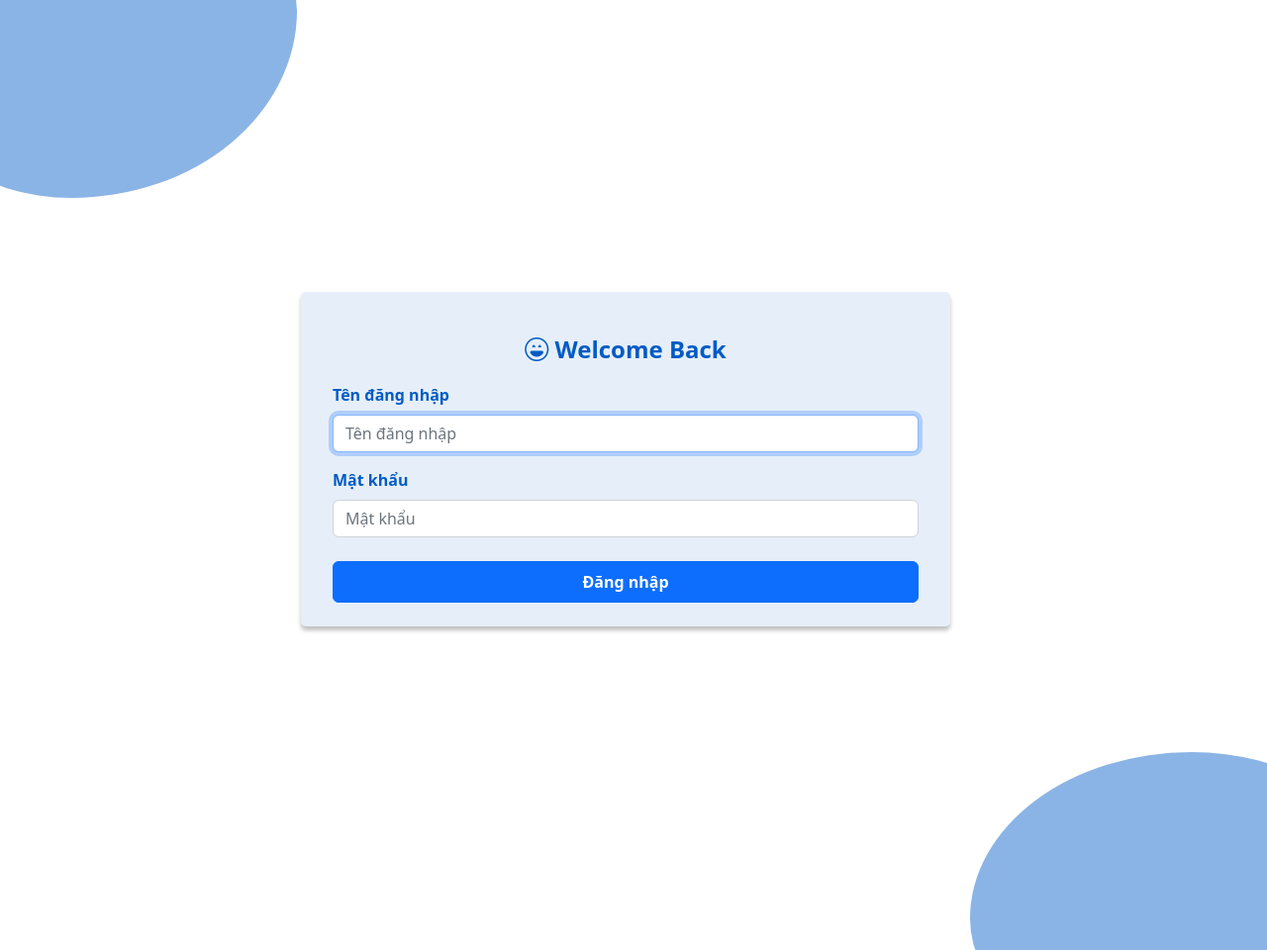
After one commit to klam-12/Ads_Management_PTUDW, a Node server app: page /account/signIn in a window 1280 px wide. The commit adds this page. Shown: the whole page at 99% size. Run offline with Node 20, Linux system fonts and the light colour scheme; some libraries are stand-ins or nearby versions.

Commit message:
create account UI & globalStyle

```diff
--- a/dynamicWeb/app.js
+++ b/dynamicWeb/app.js
@@ -1,14 +1,23 @@
-const path = require('path');
-const express = require('express');
-const hbs = require('express-handlebars');
-const route = require('./routes');
+import express from 'express';
+import { engine } from 'express-handlebars';
+import hbs_sections from 'express-handlebars-sections';
+import session from 'express-session';
+import {createRequire} from "module";
+
+import path from 'path';
+import { dirname } from 'path';
+import { fileURLToPath } from 'url';
+const __dirname = dirname(fileURLToPath(import.meta.url));
 
 // Connect to MongoDB
 // db.connectDB();
 
+import accountRoute from "./routes/account.route.js"
+
 const app = express();
 const port = 3000;
-app.use(express.static(__dirname + 'static'));
+app.use("/static", express.static(__dirname + "\\static"));
+
 app.use(
     express.urlencoded({
         extended: true,
@@ -18,21 +27,31 @@ app.use(express.json());
 
 app.engine(
     'hbs',
-    hbs.engine({
-        extname: '.hbs',
+    engine({
+        extname: 'hbs',
         defaultLayout: 'main', // Layout mặc định nếu có
         layoutsDir: path.join(__dirname, 'views/layouts'), // Thư mục chứa layout templates
         partialsDir: path.join(__dirname, 'views/partials'), // Thư mục chứa partials
+        helpers: {
+            section: hbs_sections(),
+            format_number(val) {
+              return numeral(val).format('0,0');
+            }
+          }
     }),
+
 );
 // app.set('view engine', 'hbs');
 app.set('view engine', 'hbs');
-app.set('views', path.join(__dirname, 'views'));
+app.set('views', path.join(__dirname, './views'));
+
 app.get('/', (req, res) => {
     res.render('home');
 });
 // route(app);
 
+app.use('/account',accountRoute);
+
 app.listen(port, () => {
     console.log(`Blog app listening at http://localhost:${port}`);
 });
--- /dev/null
+++ b/dynamicWeb/routes/account.route.js
@@ -0,0 +1,23 @@
+import express from 'express'
+
+const route = express.Router();
+
+route.get('/signIn', function(req,res){
+    res.render('vwAccount/signIn',{
+        layout: false,
+    });
+});
+
+route.get('/forgotPass', function(req,res){
+    res.render('vwAccount/forgotPass',{
+        layout: false,
+    });
+});
+
+route.get('/setPass', function(req,res){
+    res.render('vwAccount/setPass',{
+        layout: false,
+    });
+});
+
+export default route;
--- /dev/null
+++ b/dynamicWeb/static/css/blob.css
@@ -0,0 +1,31 @@
+.info-color{
+    color: var(--info);
+}
+
+.heading-size{
+    font-size: 24px;
+}
+
+.blob{
+    height: 300px;
+    width: 400px;
+    background: var(--blob-color);
+    border-radius: 56% 44% 57% 43% / 56% 37% 63% 44%;
+}
+.topleft-pos{
+    position: fixed;
+    top: -100;
+    left: -100;
+}
+
+.botright-pos{
+    position: fixed;
+    bottom: -100;
+    right: -100;
+}
+
+.custom-form{
+    border-radius: 5px;
+    background: var(--account-background);
+    box-shadow: 0px 4px 4px 0px rgba(0, 0, 0, 0.25);
+}
--- /dev/null
+++ b/dynamicWeb/static/css/globalStyle.css
@@ -0,0 +1,21 @@
+* {
+    padding: 0;
+    margin: 0;
+    box-sizing: border-box;
+    outline: none;
+}
+
+body{
+    background-color: #fff;
+}
+
+:root {
+    --info: #005BC6;
+    --blob-color: #8AB4E5;
+    --account-background: #E6EFF9;
+    --blue-background: #EFFFF1;
+    --error-color: #FF0000;
+    --grey-color: #E8E8E8;
+    --black-color: #121212;
+    --green-color: #009D19;
+}
--- a/dynamicWeb/views/layouts/main.hbs
+++ b/dynamicWeb/views/layouts/main.hbs
@@ -9,7 +9,7 @@
             integrity='sha384-T3c6CoIi6uLrA9TneNEoa7RxnatzjcDSCmG1MXxSR1GAsXEV/Dwwykc2MPK8M2HN'
             crossorigin='anonymous'
         />
-        <link rel='stylesheet' href='/css/app/app.css' />
+        <link rel="stylesheet" href="/static/css/globalStyle.css">
     </head>
     <body>
         <div class='container'>{{{body}}}</div>
--- /dev/null
+++ b/dynamicWeb/views/vwAccount/signIn.hbs
@@ -0,0 +1,54 @@
+
+<html lang='en'>
+    <head>
+        <meta charset='UTF-8' />
+        <meta name='viewport' content='width=device-width, initial-scale=1.0' />
+        <title>Sign In</title>
+        <link href="https://cdn.jsdelivr.net/npm/bootstrap@5.2.3/dist/css/bootstrap.min.css" rel="stylesheet" integrity="sha384-rbsA2VBKQhggwzxH7pPCaAqO46MgnOM80zW1RWuH61DGLwZJEdK2Kadq2F9CUG65" crossorigin="anonymous">
+        <link rel="stylesheet" href="https://cdn.jsdelivr.net/npm/bootstrap-icons@1.11.2/font/bootstrap-icons.min.css">
+        <link rel="stylesheet" href="/static/css/globalStyle.css">
+        <link rel="stylesheet" href="/static/css/blob.css">
+    </head>
+    <body>
+        <div class='container'>
+            <div class="blob topleft-pos"></div>
+            <div class="blob botright-pos"></div>
+            <div class="container">
+                <form method="post" class="row g-3 position-absolute top-50 start-50 translate-middle p-4 custom-form">
+                    <div class="col-12 text-center fw-bold info-color heading-size">
+                        <i class="bi bi-emoji-laughing"></i>
+                        <label for="form-title">Welcome Back</label>
+                    </div>
+
+                    <div class="col-12">
+                        {{!-- <div class="col-12 d-flex justify-content-between">
+                            <label for="txtTdn" class="form-label">Tên đăng nhập</label>
+                            <div id="errMess" class="form-text text-danger">Sai tên đăng nhập</div>
+                        </div> --}}
+                        <label for="txtTdn" class="form-label fw-semibold info-color">Tên đăng nhập</label>
+                        <input type="text" class="form-control" id="txtTdn" name="tdn" placeholder="Tên đăng nhập" autofocus>
+                    </div>
+
+                    <div class="col-12">
+                        {{!-- <div class="col-12 d-flex justify-content-between">
+                            <label for="txtPass" class="form-label">Mật khẩu</label>
+                            <div id="errMess" class="form-text text-danger">Sai mật khẩu</div>
+                        </div> --}}
+                        <label for="txtPass" class="form-label fw-semibold info-color">Mật khẩu</label>
+                        <input type="password" class="form-control" id="txtPass" name="password" placeholder="Mật khẩu">
+                    </div>
+
+                    <div class="d-grid gap-2 mt-4">
+                        <button type="submit" class="btn btn-primary fw-semibold p-2">Đăng nhập</button>
+                    </div>
+                </form>
+            </div>
+
+
+        </div>
+
+        <script src='https://ajax.googleapis.com/ajax/libs/jquery/3.7.1/jquery.min.js'></script>
+        <script src="https://cdn.jsdelivr.net/npm/@popperjs/core@2.11.6/dist/umd/popper.min.js" integrity="sha384-oBqDVmMz9ATKxIep9tiCxS/Z9fNfEXiDAYTujMAeBAsjFuCZSmKbSSUnQlmh/jp3" crossorigin="anonymous"></script>
+        <script src="https://cdn.jsdelivr.net/npm/bootstrap@5.2.3/dist/js/bootstrap.min.js" integrity="sha384-cuYeSxntonz0PPNlHhBs68uyIAVpIIOZZ5JqeqvYYIcEL727kskC66kF92t6Xl2V" crossorigin="anonymous"></script>
+    </body>
+</html>
```
Also changed, not shown: dynamicWeb/views/vwAccount/forgotPass.hbs (added, +52 -0 lines), dynamicWeb/views/vwAccount/setPass.hbs (added, +56 -0 lines), package.json (+7 -2 lines), dynamicWeb/static/img/user.png (added), 1 other file.
